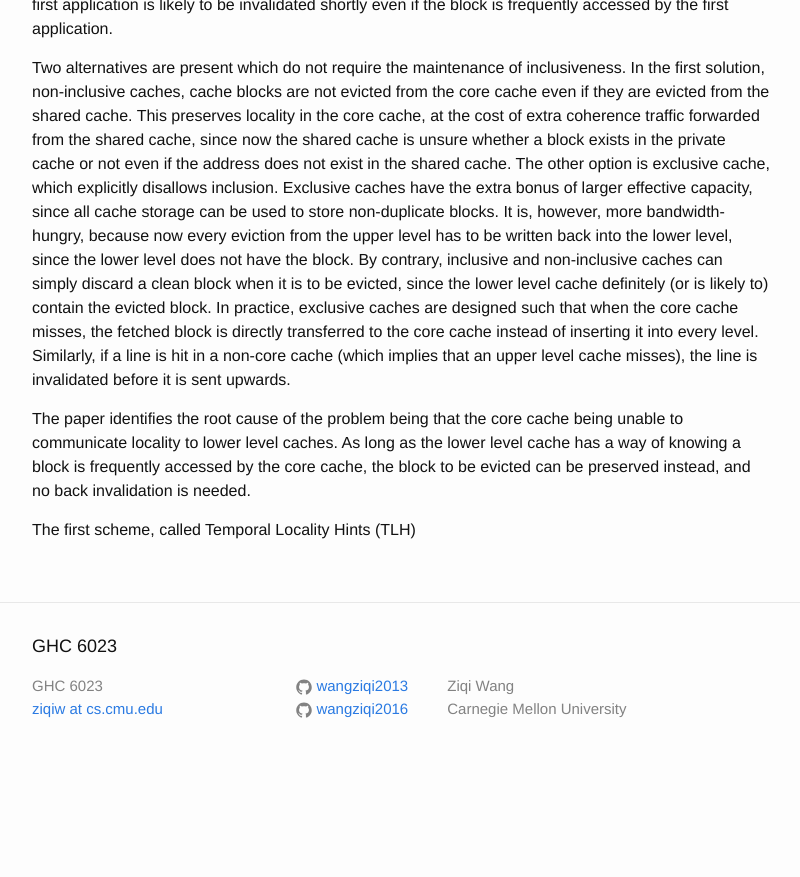
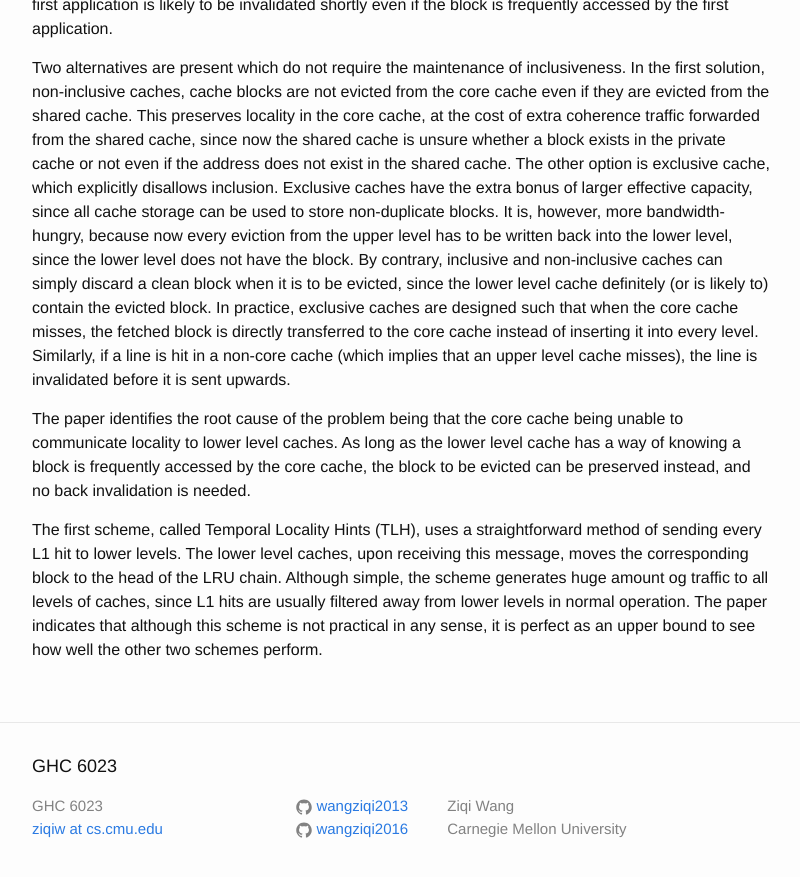
Before and after one commit to wangziqi2013/wangziqi2013.github.io, a Jekyll site: the page built from _posts/2019-08-22-achieving-non-inclusive-cache-performance-with-inclusive-caches.markdown, in a window 1280 px wide and 900 px high, scrolled down 1042 px. Shown: the top 877 px of the window, without its empty margins (238-1038 px from the left). Built offline with Jekyll 4.4.1, drawn with Linux system fonts in a browser that asks for light colours; before the commit the page ends 1822 px from its top, so only the background shows below that.

Commit message:
Adding TLH

```diff
--- a/_posts/2019-08-22-achieving-non-inclusive-cache-performance-with-inclusive-caches.markdown
+++ b/_posts/2019-08-22-achieving-non-inclusive-cache-performance-with-inclusive-caches.markdown
@@ -52,4 +52,8 @@ The paper identifies the root cause of the problem being that the core cache bei
 lower level caches. As long as the lower level cache has a way of knowing a block is frequently accessed by the core
 cache, the block to be evicted can be preserved instead, and no back invalidation is needed.
 
-The first scheme, called Temporal Locality Hints (TLH)
+The first scheme, called Temporal Locality Hints (TLH), uses a straightforward method of sending every L1 hit to
+lower levels. The lower level caches, upon receiving this message, moves the corresponding block to the head of
+the LRU chain. Although simple, the scheme generates huge amount og traffic to all levels of caches, since L1 hits
+are usually filtered away from lower levels in normal operation. The paper indicates that although this scheme is
+not practical in any sense, it is perfect as an upper bound to see how well the other two schemes perform.
```
